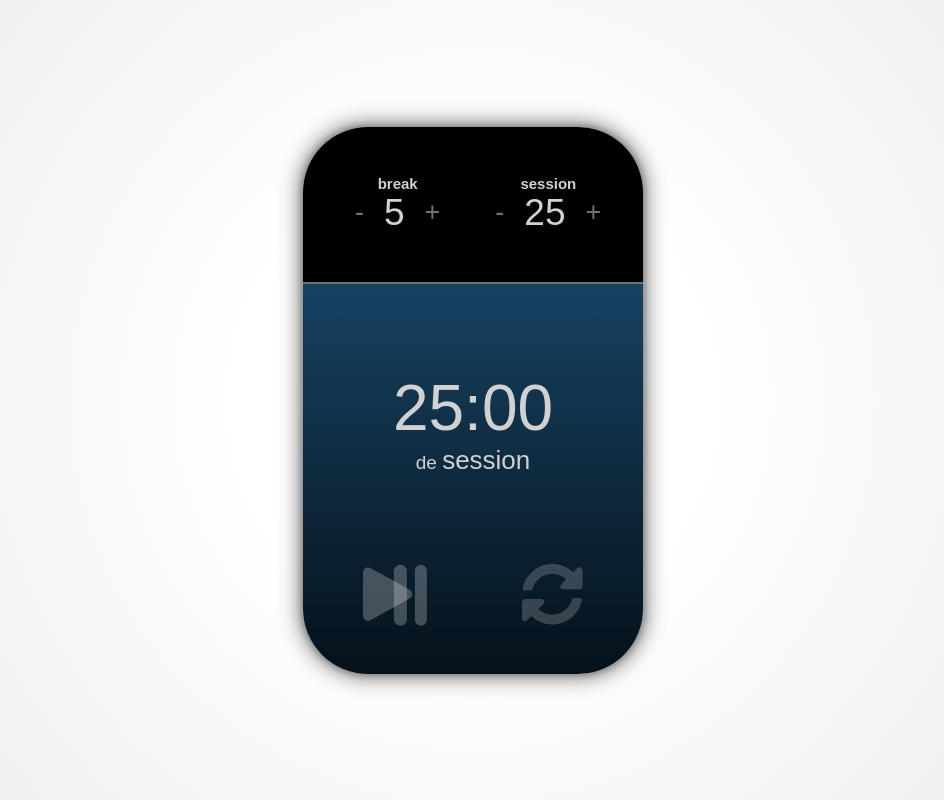
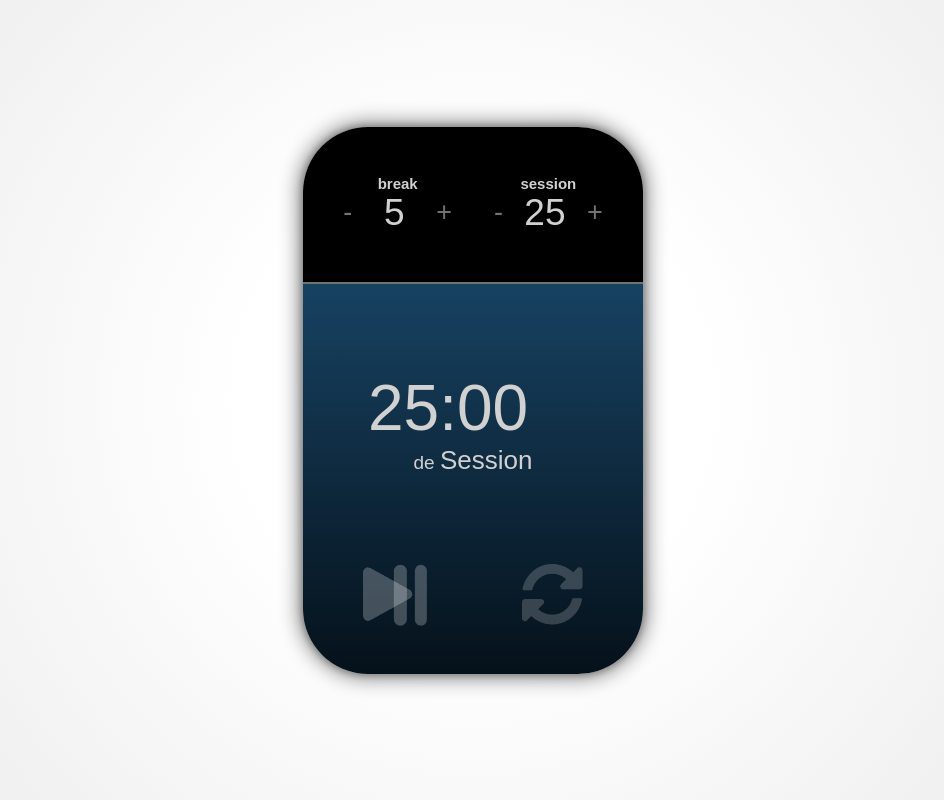
Before and after one commit to ShayReichert/pomodoro-clock, a React (Create React App) app: page / in a window 1280 px wide. Shown: the whole page, without its empty margins (167-1111 px from the left). Built offline with nearby package versions, Linux system fonts and the light colour scheme; a web font is replaced by a local one.

Commit message:
refactorisation functionnel OK

```diff
--- a/src/App.js
+++ b/src/App.js
@@ -1,65 +1,148 @@
 import React, { Component } from 'react'
 import './App.scss'
-import BreakLabel from './Components/BreakLabel'
-import SessionLabel from './Components/SessionLabel'
+import BreakSessionLabels from './Components/BreakSessionLabels'
 import Timer from './Components/Timer'
 import Controls from './Components/Controls'
 
 class App extends Component {
   state = {
-    breakLength: 5,
-    sessionLength: 25,
-    timeLeft: '25:00',
-    timerLabel: 'session'
+    sessionLength: Number.parseInt(25, 10),
+    breakLength: Number.parseInt(5, 10),
+    timerLabel: 'Session',
+    timerLeftInSecond: Number.parseInt(25, 10) * 60,
+
+    isStart: false,
+    timerInterval: null
   }
 
-  handleDecrement = (e) => {
-    const target = e.target.id
-
-    if (target === 'break-decrement') {
-      // Ne rien faire si atteint zéro
-      this.state.breakLength !== 0 &&
-        this.setState({
-          breakLength: (this.state.breakLength - 1)
-        })
-    } else if (target === 'session-decrement') {
-      this.state.sessionLength !== 0 &&
-        this.setState({
-          sessionLength: (this.state.sessionLength - 1)
-        })
+  // Increments
+  handleIncrementBreak = () => {
+    if (this.state.breakLength < 60 && !this.state.isStart) {
+      this.setState({
+        breakLength: this.state.breakLength + 1
+      });
+    }
+  }
+  handleIncrementSession = () => {
+    if (this.state.sessionLength < 60 && !this.state.isStart) {
+      this.setState({
+        sessionLength: this.state.sessionLength + 1,
+        timerLeftInSecond: (this.state.sessionLength + 1) * 60
+      });
     }
   }
 
-  handleIncrement = (e) => {
-    const target = e.target.id
+  //Decrements
+  handleDecrementBreak = () => {
+    if (this.state.breakLength > 1 && !this.state.isStart) {
+      this.setState({
+        breakLength: this.state.breakLength - 1
+      });
+    }
+  }
+  handleDecrementSession = () => {
+    if (this.state.sessionLength > 1 && !this.state.isStart) {
+      this.setState({
+        sessionLength: this.state.sessionLength - 1,
+        timerLeftInSecond: (this.state.sessionLength - 1) * 60
+      });
+    }
+  }
 
-    if (target === 'break-increment') {
-      // Ne rien faire si atteint 60
-      this.state.breakLength < 60 &&
+  onReset = () => {
+    this.setState({
+      sessionLength: Number.parseInt(25, 10),
+      breakLength: Number.parseInt(5, 10),
+      timerLabel: 'Session',
+      timerLeftInSecond: Number.parseInt(25, 10) * 60,
+      isStart: false,
+      timerInterval: null
+    });
+    this.state.timerInterval && clearInterval(this.state.timerInterval);
+    //Stop and Reset sound to 0
+  }
+
+  startStop = () => {
+    if (!this.state.isStart) {
+      this.setState({
+        isStart: !this.state.isStart,
+        timerInterval: setInterval(() => {
+          this.decrementTimer();
+          this.phaseControl();
+        }, 1000)
+      })
+    } else {
+      this.state.timerInterval && clearInterval(this.state.timerInterval);
+
+      this.setState({
+        isStart: !this.state.isStart,
+        timerInterval: null
+      });
+    }
+  }
+
+  decrementTimer = () => {
+    this.setState({
+      timerLeftInSecond: this.state.timerLeftInSecond - 1
+    });
+  }
+
+  phaseControl = () => {
+    if (this.state.timerLeftInSecond === 0) {
+
+      // sounds ON
+
+    } else if (this.state.timerLeftInSecond === -1) {
+      if (this.state.timerLabel === 'Session') {
         this.setState({
-          breakLength: (this.state.breakLength + 1)
-        })
-    } else if (target === 'session-increment') {
-      this.state.sessionLength < 60 &&
+          timerLabel: 'Break',
+          timerLeftInSecond: this.state.breakLength * 60
+        });
+      } else {
         this.setState({
-          sessionLength: (this.state.sessionLength + 1)
-        })
+          timerLabel: 'Session',
+          timerLeftInSecond: this.state.sessionLength * 60
+        });
+      }
     }
   }
 
   render() {
-    const { breakLength, sessionLength, timeLeft, timerLabel } = this.state
+    const {
+      breakLength,
+      sessionLength,
+      timerLeftInSecond,
+      timerLabel,
+      isStart
+     } = this.state
 
     return (
       <div className="App">
         <div className="main-timer">
+
           <div className="head-timer">
-            <BreakLabel breakLength={breakLength} handleDecrement={this.handleDecrement} handleIncrement={this.handleIncrement} />
-            <SessionLabel sessionLength={sessionLength} handleDecrement={this.handleDecrement} handleIncrement={this.handleIncrement} />
+
+            <BreakSessionLabels
+            breakLength={breakLength}
+            sessionLength={sessionLength}
+            handleDecrementBreak={this.handleDecrementBreak}
+            handleIncrementBreak={this.handleIncrementBreak}
+            handleDecrementSession={this.handleDecrementSession}
+            handleIncrementSession={this.handleIncrementSession}
+            isStart={isStart}
+            />
+
           </div>
+
           <div className="body-timer">
-            <Timer timeLeft={timeLeft} timerLabel={timerLabel} />
-            <Controls />
+            <Timer
+            timerLeftInSecond={timerLeftInSecond}
+            timerLabel={timerLabel}
+            />
+            <Controls
+            onReset={this.onReset}
+            startStop={this.startStop}
+            />
           </div>
         </div>
       </div>
--- a/src/App.scss
+++ b/src/App.scss
@@ -64,7 +64,7 @@ body, #root, .App {
 }
 
 
-// POMODORO HEAD
+// POMODORO BREAK SESSION LABELS
 .session-element {
   display: flex;
   flex-direction: column;
@@ -83,11 +83,17 @@ body, #root, .App {
   font-size: 37px;
 }
 #break-decrement, #break-increment, #session-decrement, #session-increment {
+  cursor: pointer;
   font-size: 27px;
   color: $second-color;
 }
 #session-length, #break-length {
-  margin: 0 20px;
+  min-width: 54px;
+  text-align: center;
+  margin: 0 15px;
+}
+.disabled {
+  cursor: not-allowed !important;
 }
 
 
@@ -98,8 +104,10 @@ body, #root, .App {
   flex-direction: column;
   align-items: center;
   justify-content: center;
+
   #time-left {
-    text-align: center;
+    margin: 0 auto;
+    min-width: 210px;
     font-size: 64px;
   }
   #timer-label {
--- a/src/Components/BreakLabel.js
+++ /dev/null
@@ -1,20 +0,0 @@
-import React, { Component } from 'react'
-
-class BreakLabel extends Component {
-    render() {
-        const { handleIncrement, handleDecrement, breakLength } = this.props
-        return (
-            <div className="session-element">
-                <h5>break</h5>
-                <div id="break-label"><br />
-                    <div id="break-decrement" onClick={handleDecrement}>-</div>
-                    <div id="break-length">{breakLength}</div>
-                    <div id="break-increment" onClick={handleIncrement}>+</div>
-                </div>
-            </div>
-
-        )
-    }
-}
-
-export default BreakLabel
--- /dev/null
+++ b/src/Components/BreakSessionLabels.js
@@ -0,0 +1,39 @@
+import React, { Component, Fragment } from 'react'
+
+class BreakSessionLabels extends Component {
+
+    render() {
+        const {
+            breakLength,
+            sessionLength,
+            handleDecrementBreak,
+            handleIncrementBreak,
+            handleDecrementSession,
+            handleIncrementSession,
+            isStart
+        } = this.props
+        return (
+            <Fragment>
+                <div className="session-element">
+                    <h5>break</h5>
+                    <div id="break-label"><br />
+                        <div id="break-decrement" onClick={handleDecrementBreak} className={isStart ? 'disabled' : ''}>-</div>
+                        <div id="break-length">{breakLength}</div>
+                        <div id="break-increment" onClick={handleIncrementBreak} className={isStart ? 'disabled' : ''}>+</div>
+                    </div>
+                </div>
+
+                <div className="session-element">
+                    <h5>session</h5>
+                    <div id="session-label">
+                        <div id="session-decrement" onClick={handleDecrementSession} className={isStart ? 'disabled' : ''}>-</div>
+                        <div id="session-length">{sessionLength}</div>
+                        <div id="session-increment" onClick={handleIncrementSession} className={isStart ? 'disabled' : ''}>+</div>
+                    </div>
+                </div>
+            </Fragment>
+        )
+    }
+}
+
+export default BreakSessionLabels
--- a/src/Components/Controls.js
+++ b/src/Components/Controls.js
@@ -3,13 +3,15 @@ import playpause from '../img/playpause.png'
 import refresh from '../img/refresh.png'
 
 class Timer extends Component {
+
     render() {
+        const { onReset, startStop } = this.props
         return (
             <div className="controls">
-                <div id="start_stop">
+                <div onClick={startStop} id="start_stop">
                     <img src={playpause} alt="bouton play ou pause" />
                 </div>
-                <div id="reset">
+                <div onClick={onReset} id="reset">
                     <img src={refresh} alt="bouton refresh" />
                 </div>
             </div>
--- a/src/Components/SessionLabel.js
+++ /dev/null
@@ -1,20 +0,0 @@
-import React, { Component } from 'react'
-
-class SessionLabel extends Component {
-    render() {
-        const { handleIncrement, handleDecrement, sessionLength } = this.props
-        return (
-            <div className="session-element">
-                <h5>session</h5>
-                <div id="session-label">
-                    <div id="session-decrement" onClick={handleDecrement}>-</div>
-                    <div id="session-length">{sessionLength}</div>
-                    <div id="session-increment" onClick={handleIncrement}>+</div>
-                </div>
-            </div>
-
-        )
-    }
-}
-
-export default SessionLabel
--- a/src/Components/Timer.js
+++ b/src/Components/Timer.js
@@ -1,11 +1,23 @@
 import React, { Component } from 'react'
+
+
+const timeFormatOk = (timerLeftInSecond) => {
+    let minute = Math.floor(timerLeftInSecond / 60);
+    if (minute < 10) minute = '0' + minute;
+
+    let second = timerLeftInSecond - 60 * minute;
+    if (second < 10) second = '0' + second;
+
+    return `${minute}:${second}`;
+  }
+
 
 class Timer extends Component {
     render() {
-        const { timeLeft, timerLabel } = this.props
+        const { timerLabel } = this.props
         return (
             <div className="timer">
-                <div id="time-left">{timeLeft}</div>
+                <span id="time-left">{timeFormatOk(this.props.timerLeftInSecond)}</span>
                 <div id="timer-label">de <span>{timerLabel}</span></div>
             </div>
         )
```
